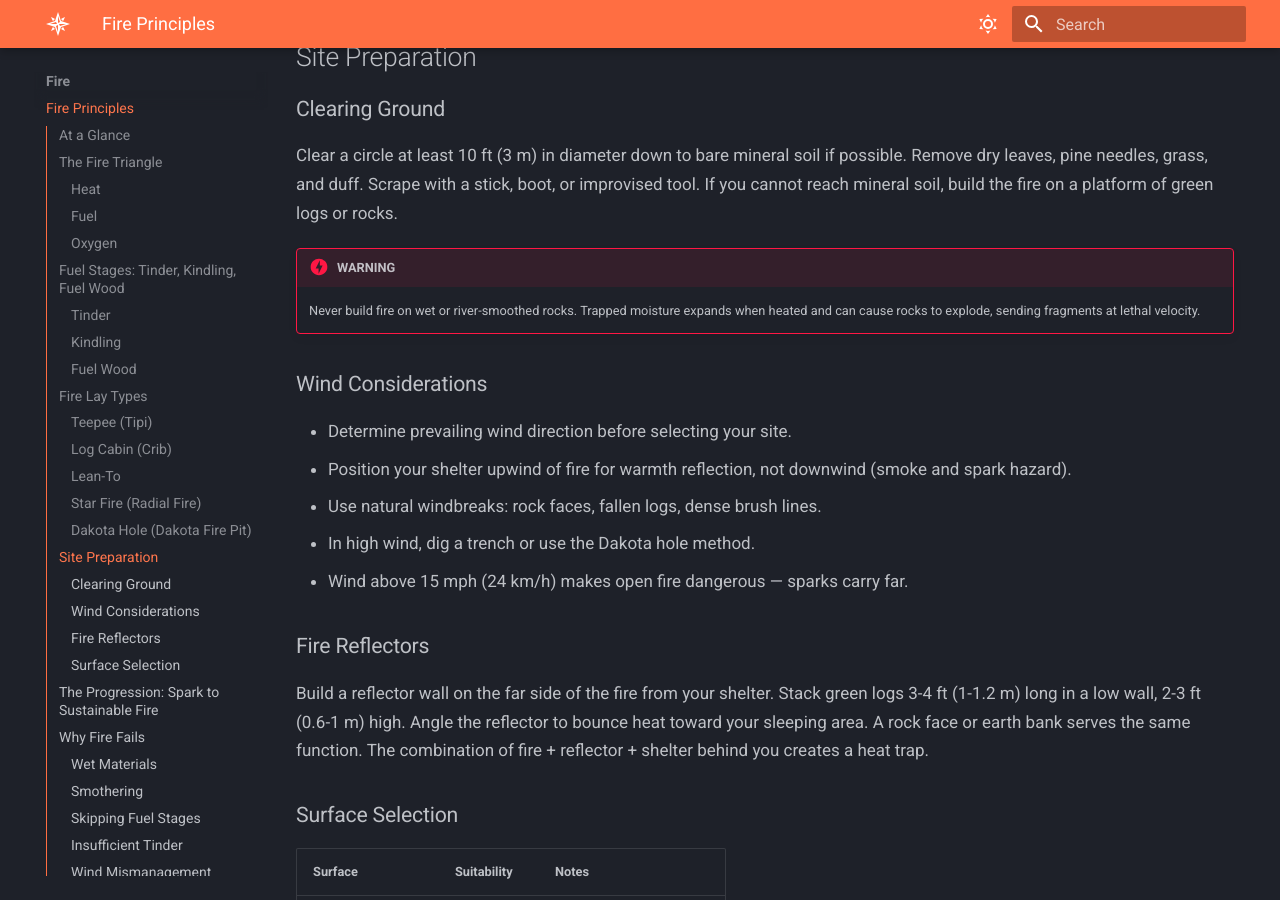
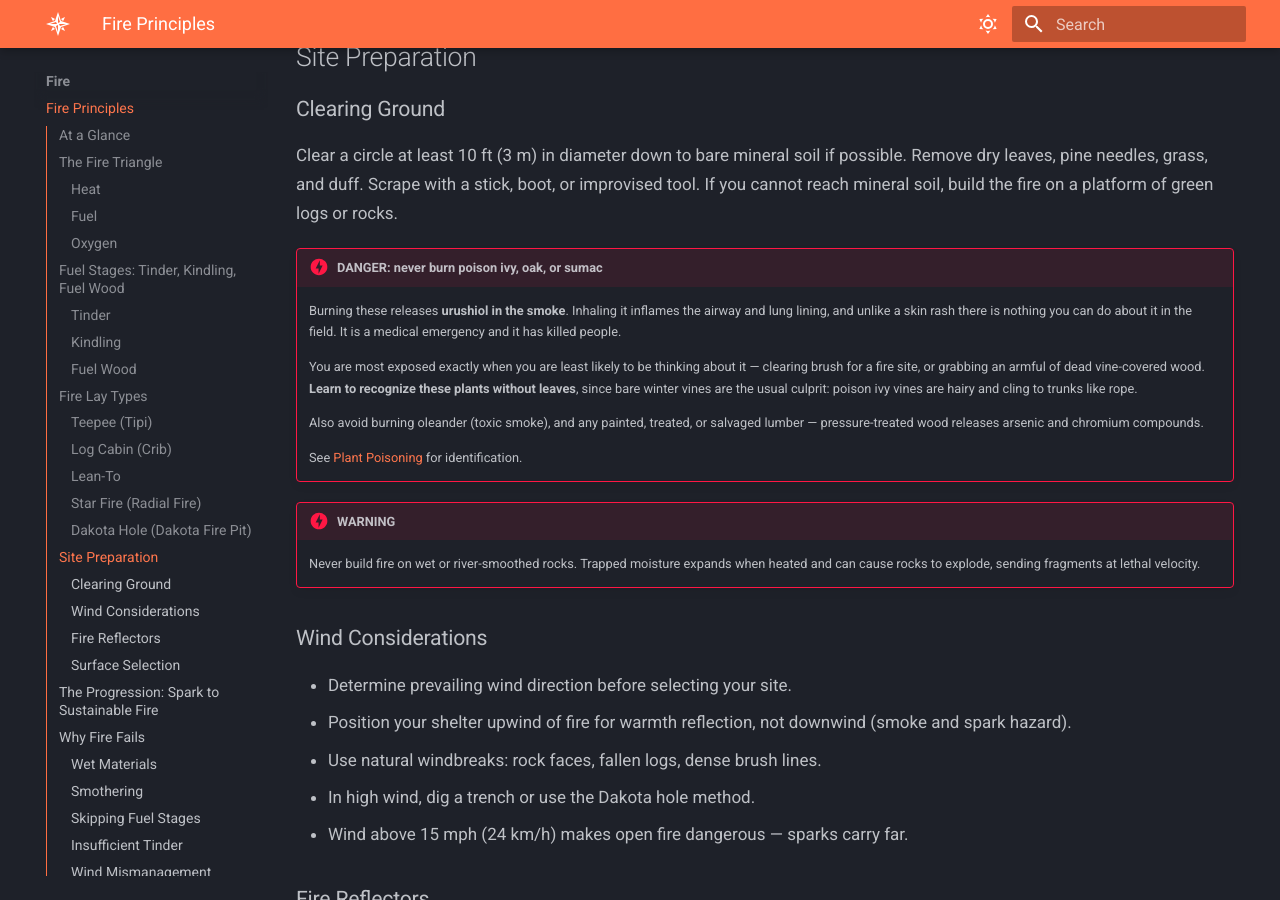
Before and after one commit to mmayden/WilderThings, an MkDocs documentation site: the page built from docs/fire/fire-principles.md, in a window 1280 px wide and 900 px high, scrolled down 3878 px. Built offline with MkDocs 1.6.1 and Material for MkDocs 9.7.7, drawn with Linux system fonts in a browser that asks for light colours; some of the changed text lies outside the part shown.

Commit message:
fix: none of the seven fire guides warned against burning poison ivy
Check 4 omission sweep over the categories that had only had automated
scans. The warning that burning poison ivy, oak, or sumac puts urushiol
into the smoke — causing severe airway and lung inflammation, a medical
emergency with no field treatment — existed in exactly one place in the
collection: plant-poisoning.md.

That is the wrong place. It is the guide someone reads *after* being
hurt. Nobody clearing brush for a fire site, or grabbing an armful of
vine-covered deadwood, is reading the plant poisoning guide first.

Added to fire-principles, where fuel selection and site clearing are
covered, and to maintaining-fire, where fuel gathering is. Included the
detail that actually helps: exposure happens when you are least likely to
be thinking about it, and the usual culprit is a bare winter vine, so the
recognition cue is the hairy vine clinging to a trunk rather than the
leaves. Also covered oleander and treated lumber.

Same shape as the carbon monoxide finding, and the third instance of this
pattern — a hazard documented somewhere in the collection but absent from
the guide whose reader actually meets it.

Also added cutting-safety to improvised-tools, which described knapping
stone blades and mentioned injury only once, in the context of storage. A
fresh stone flake is scalpel-sharp with no handle or guard, and fails by
shearing without warning where steel would bend.

Co-Authored-By: Claude Opus 5 (1M context) <noreply@anthropic.com>

```diff
--- a/docs/fire/fire-principles.md
+++ b/docs/fire/fire-principles.md
@@ -138,6 +138,21 @@ Dig two holes roughly 12 in (30 cm) apart. The fire hole is 12 in (30 cm) diamet
 
 Clear a circle at least 10 ft (3 m) in diameter down to bare mineral soil if possible. Remove dry leaves, pine needles, grass, and duff. Scrape with a stick, boot, or improvised tool. If you cannot reach mineral soil, build the fire on a platform of green logs or rocks.
 
+!!! danger "DANGER: never burn poison ivy, oak, or sumac"
+    Burning these releases **urushiol in the smoke**. Inhaling it inflames the airway
+    and lung lining, and unlike a skin rash there is nothing you can do about it in the
+    field. It is a medical emergency and it has killed people.
+
+    You are most exposed exactly when you are least likely to be thinking about it —
+    clearing brush for a fire site, or grabbing an armful of dead vine-covered wood.
+    **Learn to recognize these plants without leaves**, since bare winter vines are
+    the usual culprit: poison ivy vines are hairy and cling to trunks like rope.
+
+    Also avoid burning oleander (toxic smoke), and any painted, treated, or salvaged
+    lumber — pressure-treated wood releases arsenic and chromium compounds.
+
+    See [Plant Poisoning](../medical/plant-poisoning.md) for identification.
+
 !!! danger "WARNING"
     Never build fire on wet or river-smoothed rocks. Trapped moisture expands when heated and can cause rocks to explode, sending fragments at lethal velocity.
 
@@ -248,6 +263,7 @@ Most predators avoid fire. Maintain a fire through the night in areas with large
 - Using only one size of kindling — the progression must be gradual.
 - Leaving fire unattended — wind shifts cause spread.
 - Placing wet rocks around the fire ring — explosion hazard.
+- Burning brush without checking it for poison ivy, oak, or sumac. Urushiol in smoke causes severe airway injury and is a medical emergency.
 - Not having a backup ignition method — always carry two.
 
 ## Fire Safety and Extinguishing
@@ -298,6 +314,7 @@ In non-emergency situations, practice leave-no-trace fire principles:
 - [Shelter Principles](../shelter/shelter-principles.md) — fire and shelter site selection and reflector placement.
 - [Signaling for Rescue](../navigation/signaling-for-rescue.md) — signal fires for attracting rescuers.
 - [Water Purification](../water/purification.md) — boiling water over fire for purification.
+- [Plant Poisoning](../medical/plant-poisoning.md) — identifying poison ivy, oak, and sumac before you burn them.
 
 ## Sources
 
```
Also changed, not shown: docs/fire/maintaining-fire.md (+6 -0 lines), docs/tools-and-craft/improvised-tools.md (+8 -0 lines).
